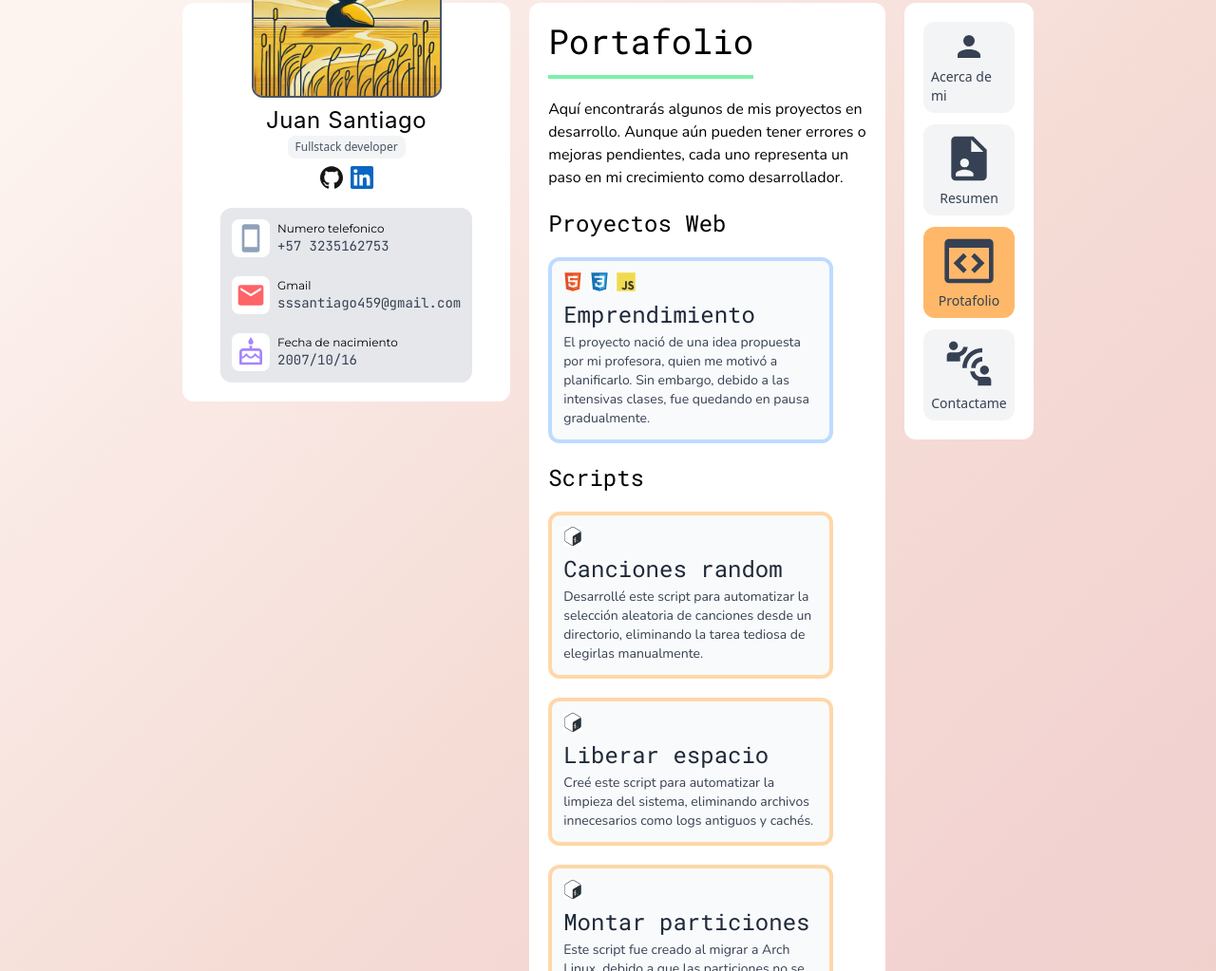
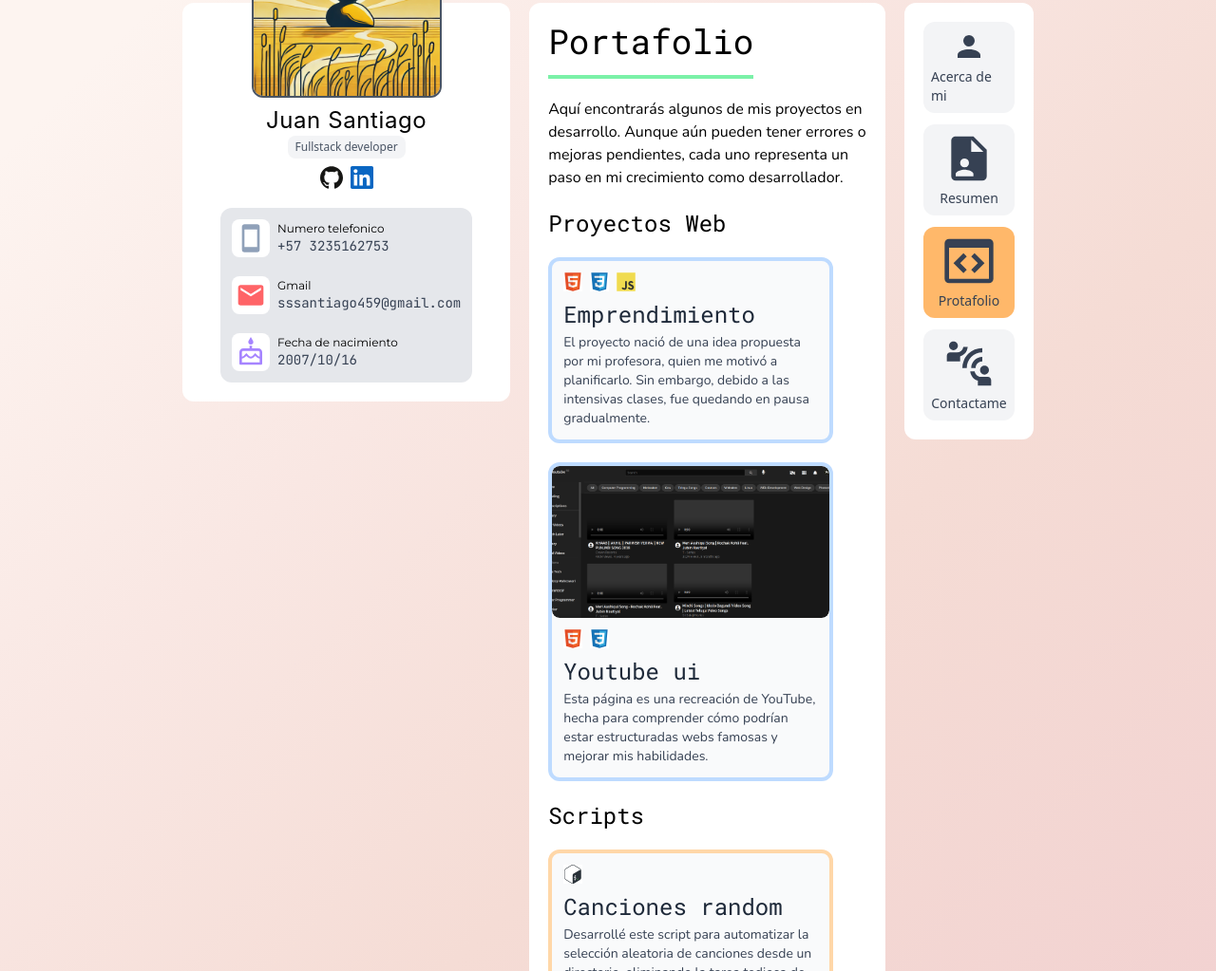
Before and after one commit to santiago459-dev/portfolio, an Astro site: page /projects in a window 1280 px wide. Shown: the part 333-1356 px from the top of the page at 95% size. Built offline with nearby package versions, Linux system fonts and the light colour scheme; Astro itself is replaced by a stand-in of ours.

Commit message:
add card project

```diff
--- a/src/components/projectsCard.astro
+++ b/src/components/projectsCard.astro
@@ -5,13 +5,13 @@ import Title from "./title.astro"
 const {styleCard, frontPage, title, paragraph, stack, link} = Astro.props
 ---
 
-<a href={link} target="_BLANCK" class=`${styleCard} relative top-0 flex flex-col flex-grow basis-60 max-w-75 h-content  rounded-xl bg-gray-50 border-4  hover:-top-1 transition-all duration-200 cursor-pointer`>
+<a href={link} target="_BLANCK" class=`${styleCard} h-content  relative top-0 flex flex-col flex-grow basis-60 max-w-75 h-content  rounded-xl bg-gray-50 border-4  hover:-top-1 transition-all duration-200 cursor-pointer`>
   {frontPage &&
-    <figure class="w-full h-full  rounded-lg overflow-hidden">
+    <figure class="w-full h-40  rounded-lg overflow-hidden">
       <img src={frontPage} class="object-cover w-full h-full rounded-lg">
-  </figure>
+    </figure>
   }
-  <section class="flex flex-col gap-2 w-full h-full p-3">
+  <section class="flex flex-col gap-2 w-full h-fit p-3">
     <div class="flex gap-2 flex-wrap content-start w-full ">
       {stack.map((index) => <Icon name={index} class='w-5 h-5 bg-white'/>)}
     </div>
--- a/src/pages/projects.astro
+++ b/src/pages/projects.astro
@@ -4,9 +4,11 @@ import Title from "../components/title.astro";
 import ProjectCard from "../components/projectsCard.astro"
 
 import emprendimientoImg from "../img/emprendimiento.png"
+import youtube from "../img/youtube.png"
 
 const webProjects = [
-  {image: emprendimientoImg.src , title:"Emprendimiento", paragraph:"El proyecto nació de una idea propuesta por mi profesora, quien me motivó a planificarlo. Sin embargo, debido a las intensivas clases, fue quedando en pausa gradualmente.", stack:["skills/languages/html", "skills/languages/css", "skills/languages/js"]}
+{image: emprendimientoImg.src , title:"Emprendimiento", paragraph:"El proyecto nació de una idea propuesta por mi profesora, quien me motivó a planificarlo. Sin embargo, debido a las intensivas clases, fue quedando en pausa gradualmente.", stack:["skills/languages/html", "skills/languages/css", "skills/languages/js"], link:"https://emprendimiento-page.netlify.app/"},
+{image: youtube.src , title:"Youtube ui", paragraph:"Esta página es una recreación de YouTube, hecha para comprender cómo podrían estar estructuradas webs famosas y mejorar mis habilidades.", stack:["skills/languages/html", "skills/languages/css"], link:"https://emprendimiento-page.netlify.app/"}
 ]
 
 const scripts = [
@@ -25,8 +27,8 @@ const scripts = [
 
     <section class="flex flex-col gap-5 b w-full h-fit">
         <Title title="Proyectos Web" style="text-2xl" />
-        <div class="flex w-full h-fit">
-          {webProjects.map(index => <ProjectCard styleCard="border-blue-200" frontPage={index.image} title={index.title} paragraph={index.paragraph} stack={index.stack}/>) }
+        <div class="flex flex-wrap gap-5 flex w-full h-fit">
+          {webProjects.map(index => <ProjectCard styleCard="border-blue-200" frontPage={index.image} title={index.title} paragraph={index.paragraph} stack={index.stack} link={index.link}/>) }
         </div>
         <Title title="Scripts" style="text-2xl"/>
         <div class="flex flex-wrap gap-5 w-full h-fit">
```
Also changed, not shown: src/img/youtube.png (added).
